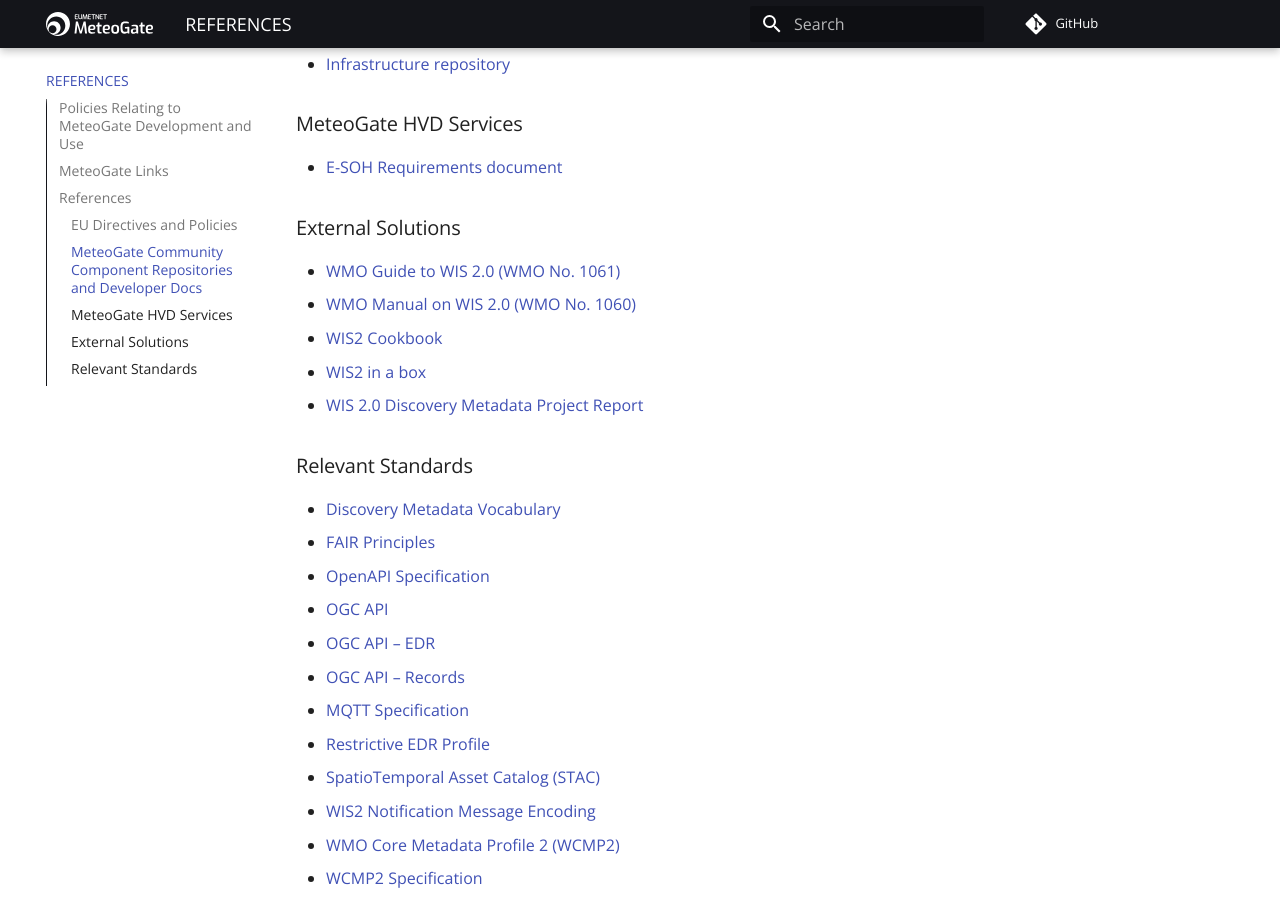
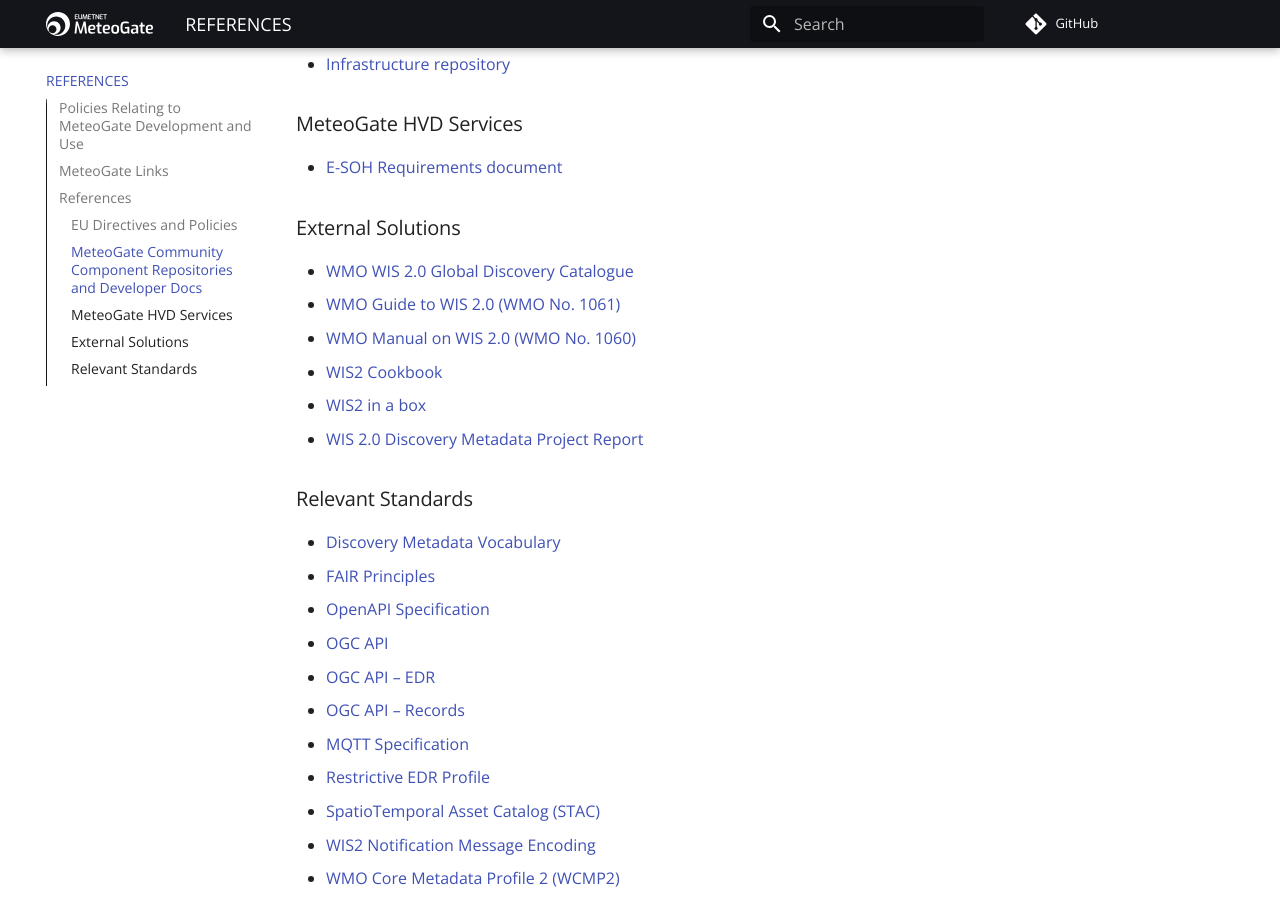
Before and after one commit to EUMETNET/meteogate-documentation, an MkDocs documentation site: the page built from docs/references.md, in a window 1280 px wide and 900 px high, scrolled down 2006 px. Built offline with MkDocs 1.6.1 and Material for MkDocs 9.7.7, drawn with Linux system fonts in a browser that asks for light colours; comment, search, counter and statistics services are not loaded.

Commit message:
Update references.md

```diff
--- a/docs/references.md
+++ b/docs/references.md
@@ -65,6 +65,7 @@ This section lists useful references related to MeteoGate.
 
 ### External Solutions
 
+  - [WMO WIS 2.0 Global Discovery Catalogue]()
   - [WMO Guide to WIS 2.0 (WMO No. 1061)](https://wmoomm.sharepoint.com/:b:/s/wmocpdb/EY_UYn8jVgVOkgXmDZGWr5cB8cb4XN4DlloVlzqcRMjaRA?e=itnKRd)
   - [WMO Manual on WIS 2.0 (WMO No. 1060)](https://wmoomm.sharepoint.com/:b:/s/wmocpdb/ESzGibharYhDu5Gup6V1LDEBJXS1pJbBInb6kqv-GjZjfQ?e=eQi4jS)
   - [WIS2 Cookbook](https://wmo-im.github.io/wis2-cookbook/cookbook/wis2-cookbook-DRAFT.html)
```
